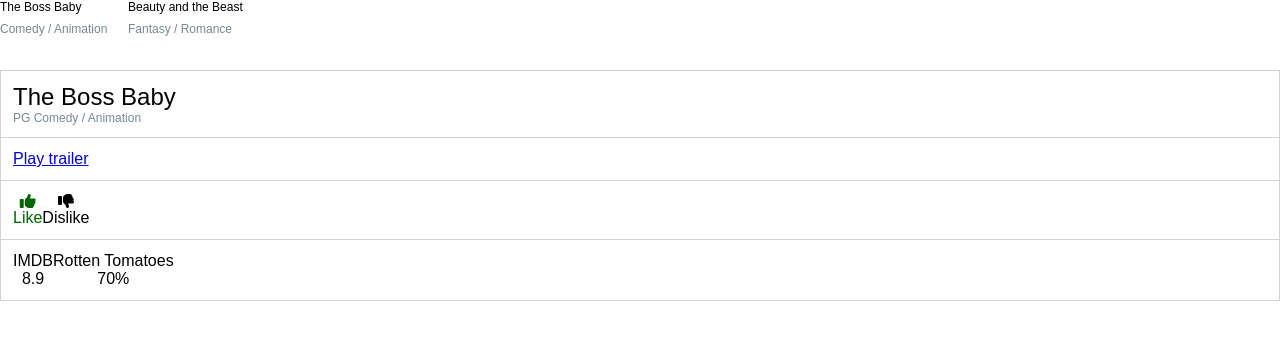
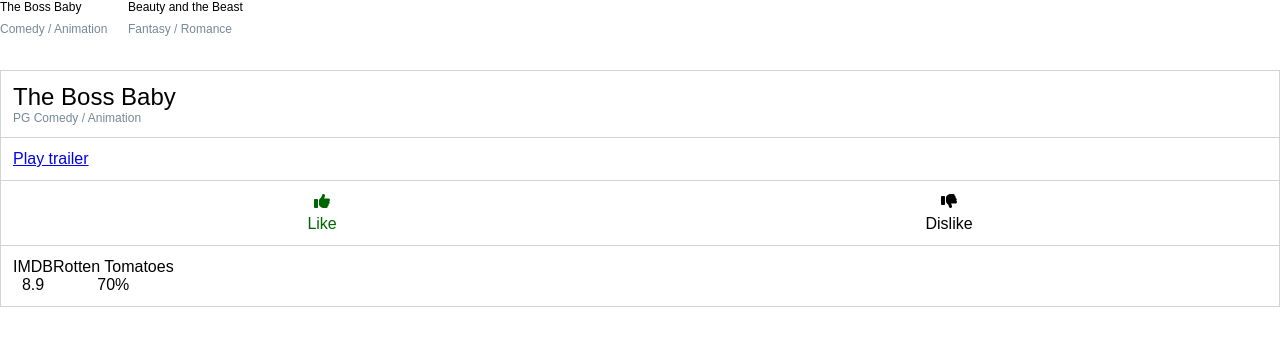
Before and after one commit to martincastell/movies, a React (Create React App) app: page / in a window 1280 px wide. Shown: the part 208-554 px from the top of the page. Built offline with nearby package versions, Linux system fonts and the light colour scheme.

Commit message:
Adjusting css, moved movie scores to its own component.

```diff
--- a/package.json
+++ b/package.json
@@ -3,6 +3,7 @@
   "version": "0.1.0",
   "private": true,
   "dependencies": {
+    "classnames": "^2.2.5",
     "react": "^15.5.3",
     "react-dom": "^15.5.3",
     "react-redux": "^5.0.4",
--- a/src/components/common/userReaction/UserReaction.css
+++ b/src/components/common/userReaction/UserReaction.css
@@ -6,8 +6,14 @@
   display: flex;
   flex-direction: column;
 
+  flex: 1 1 auto;
+
   justify-content: center;
   align-items: center;
+}
+
+.user-reaction__option__icon {
+  margin-bottom: 6px;
 }
 
 .-like.is-selected {
--- a/src/components/common/userReaction/UserReaction.js
+++ b/src/components/common/userReaction/UserReaction.js
@@ -11,13 +11,13 @@
   return (<div className="user-reaction">
     <div className={`user-reaction__option -like ${reaction === 'like' ? 'is-selected' : ''}`}
          onClick={() => onReactionClick('like')}>
-      <i className="fa fa-thumbs-up" aria-hidden="true" />
-      Like
+      <i className="fa fa-thumbs-up user-reaction__option__icon" aria-hidden="true" />
+      <span>Like</span>
     </div>
     <div className={`user-reaction__option -dislike ${reaction === 'dislike' ? 'is-selected' : ''}`}
          onClick={() => onReactionClick('dislike')}>
-      <i className="fa fa-thumbs-down" aria-hidden="true" />
-      Dislike
+      <i className="fa fa-thumbs-down user-reaction__option__icon" aria-hidden="true" />
+      <span>Dislike</span>
     </div>
   </div>);
 }
--- a/src/components/movies/movieDetails/MovieDetails.css
+++ b/src/components/movies/movieDetails/MovieDetails.css
@@ -2,7 +2,9 @@
   display: flex;
   flex-direction: column;
 
-  border: 1px solid lightgray;
+  border-top: 1px solid lightgray;
+  border-left: 1px solid lightgray;
+  border-right: 1px solid lightgray;
 }
 
 .movie-details__section {
@@ -10,8 +12,8 @@
   border-bottom: 1px solid lightgray;
 }
 
-.movie-details__section:last-of-type {
-  border-bottom: 0;
+.movie-details__section.is-hidden {
+  display: none;
 }
 
 .movie-details-header {
--- a/src/components/movies/movieDetails/MovieDetails.js
+++ b/src/components/movies/movieDetails/MovieDetails.js
@@ -1,15 +1,20 @@
 import React from 'react';
+import classNames from 'classnames';
 import './MovieDetails.css';
 import UserReaction from '../../common/userReaction/UserReaction';
+import MovieScores from '../movieScores/movieScores';
 
 function MovieDetails({ movie, reaction, onMovieReaction }) {
+  const hideScores = !movie.scores || movie.scores.length === 0;
+  const hideTrailer = !movie.trailer;
+
   return (<div className="movie-details">
     <div className="movie-details__section movie-details-header">
       <div className="movie-details-header__title">{movie.title}</div>
       <div className="movie-details-header__sub-title">{movie.rating} {movie.genres.join(' / ')}</div>
     </div>
 
-    <div className="movie-details__section">
+    <div className={classNames('movie-details__section', { 'is-hidden':  hideTrailer })}>
       <a href={movie.trailer} target="_blank">Play trailer</a>
     </div>
 
@@ -17,13 +22,9 @@
       <UserReaction reaction={reaction} onReaction={(reaction) => onMovieReaction(movie, reaction)} />
     </div>
 
-    <div className="movie-details__section movie-scores">
-      {movie.scores.map(score => <div className="movie-scores__item movie-score" key={score.source}>
-        <div className="movie-score__source">{score.source}</div>
-        <div className="movie-score__score">{score.score}</div>
-      </div>)}
+    <div className={classNames('movie-details__section', { 'is-hidden':  hideScores })}>
+      <MovieScores scores={movie.scores} />
     </div>
-
   </div>);
 }
 
--- /dev/null
+++ b/src/components/movies/movieScores/movieScores.js
@@ -0,0 +1,17 @@
+import React from 'react';
+
+function MovieScores({ scores }) {
+  let result = false;
+  if (scores && scores.length > 0) {
+    result = <div className=" movie-scores">
+      {scores.map(score => <div className="movie-scores__item movie-score" key={score.source}>
+        <div className="movie-score__source">{score.source}</div>
+        <div className="movie-score__score">{score.score}</div>
+      </div>)}
+    </div>;
+  }
+
+  return result;
+}
+
+export default MovieScores;
```
